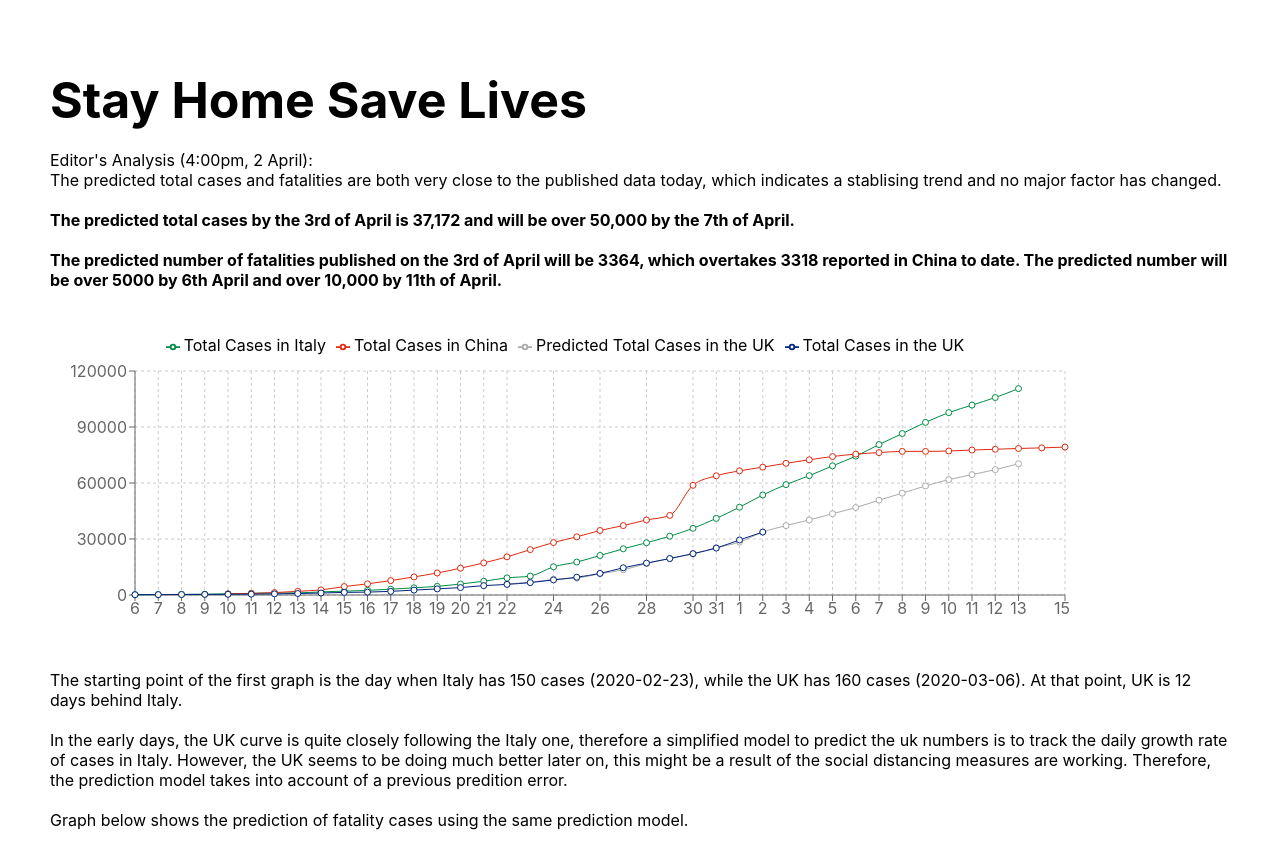
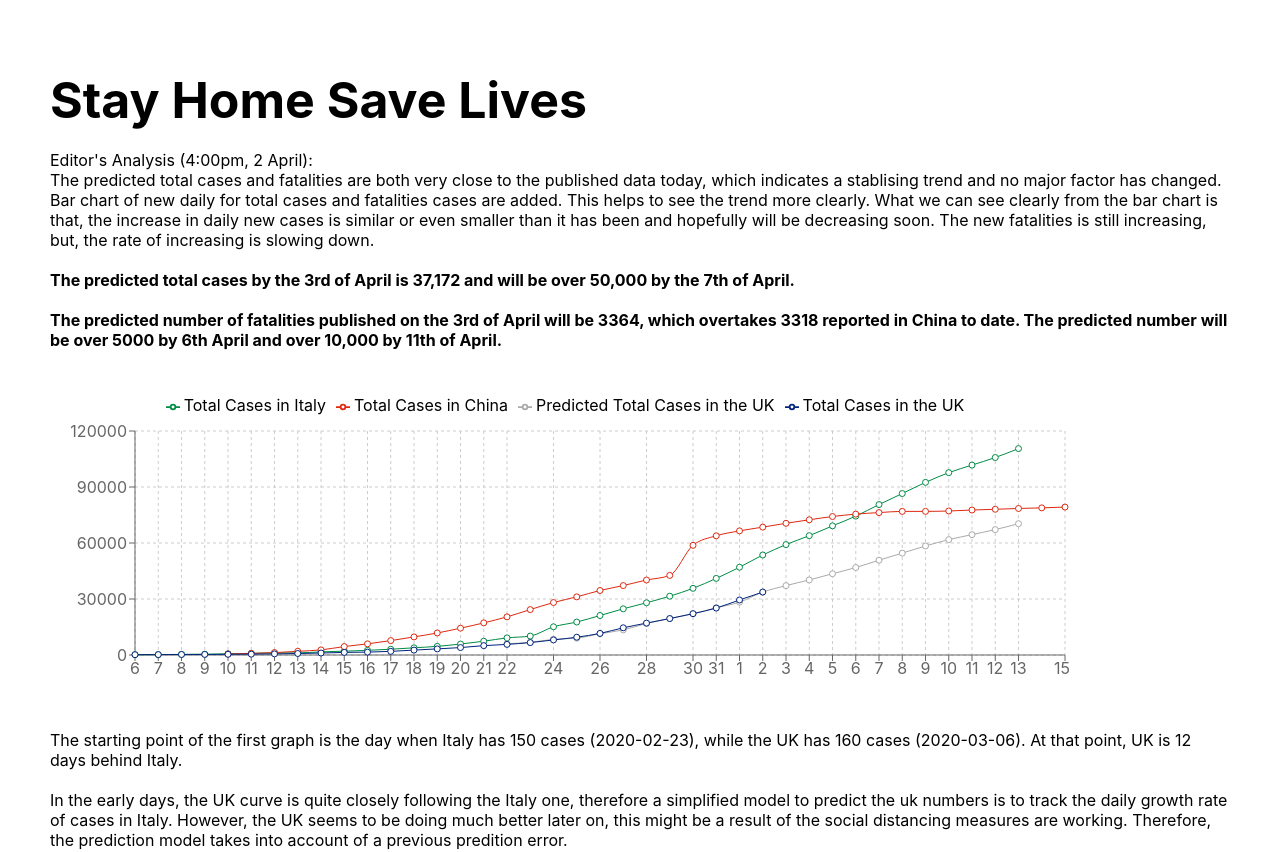
Before and after one commit to linamm/coronachart, a React (Create React App) app in the folder coronachart/: page / in a window 1280 px wide. Shown: the top 852 px of the page. Built offline with nearby package versions, Linux system fonts and the light colour scheme.

Commit message:
update comments

```diff
--- a/coronachart/src/App.js
+++ b/coronachart/src/App.js
@@ -68,7 +68,7 @@ function App() {
       <div style={styles.paragraph}>
         Editor's Analysis (4:00pm, 2 April):
         <div>
-          The predicted total cases and fatalities are both very close to the published data today, which indicates a stablising trend and no major factor has changed.
+          The predicted total cases and fatalities are both very close to the published data today, which indicates a stablising trend and no major factor has changed. Bar chart of new daily for total cases and fatalities cases are added. This helps to see the trend more clearly. What we can see clearly from the bar chart is that, the increase in daily new cases is similar or even smaller than it has been and hopefully will be decreasing soon. The new fatalities is still increasing, but, the rate of increasing is slowing down.
         </div>
       </div>
 
```
